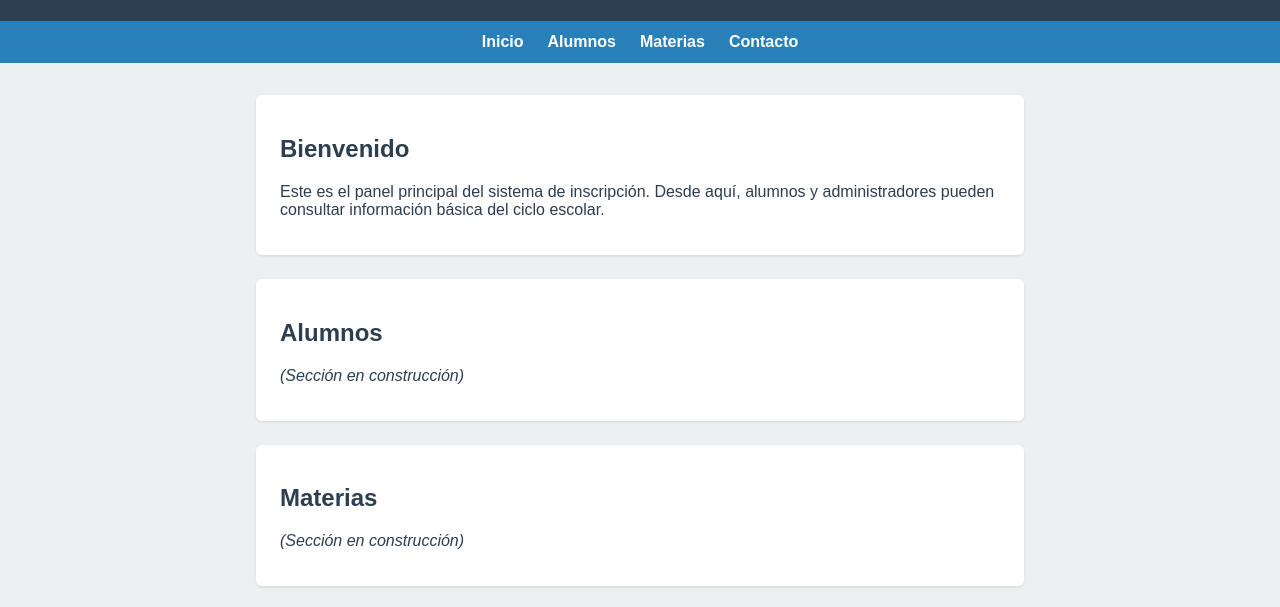
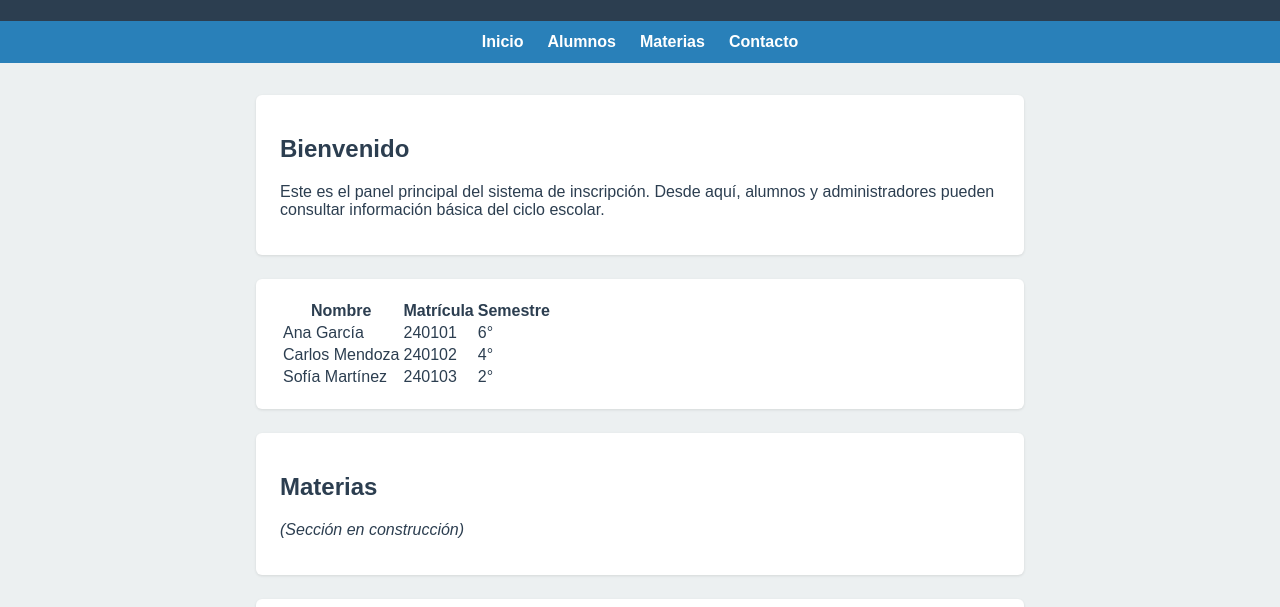
Before and after one commit to jimenadiazze/PracticaRepo1, a plain HTML site: page index.html in a window 1280 px wide. Shown: the part 123-730 px from the top of the page. Drawn offline with Linux system fonts and the light colour scheme.

Commit message:
Agrega tabla de alumnos de ejemplo

```diff
--- a/index.html
+++ b/index.html
@@ -27,10 +27,33 @@
     </section>
 
     <section id="alumnos">
-      <h2>Alumnos</h2>
-      <!-- TODO (rama feature-alumnos): agregar aquí una tabla simple con columnas Nombre / Matrícula / Semestre -->
-      <p><em>(Sección en construcción)</em></p>
-    </section>
+    <table>
+        <thead>
+            <tr>
+                <th>Nombre</th>
+                <th>Matrícula</th>
+                <th>Semestre</th>
+            </tr>
+        </thead>
+        <tbody>
+            <tr>
+                <td>Ana García</td>
+                <td>240101</td>
+                <td>6°</td>
+            </tr>
+            <tr>
+                <td>Carlos Mendoza</td>
+                <td>240102</td>
+                <td>4°</td>
+            </tr>
+            <tr>
+                <td>Sofía Martínez</td>
+                <td>240103</td>
+                <td>2°</td>
+            </tr>
+        </tbody>
+    </table>
+</section>
 
     <section id="materias">
       <h2>Materias</h2>
```
